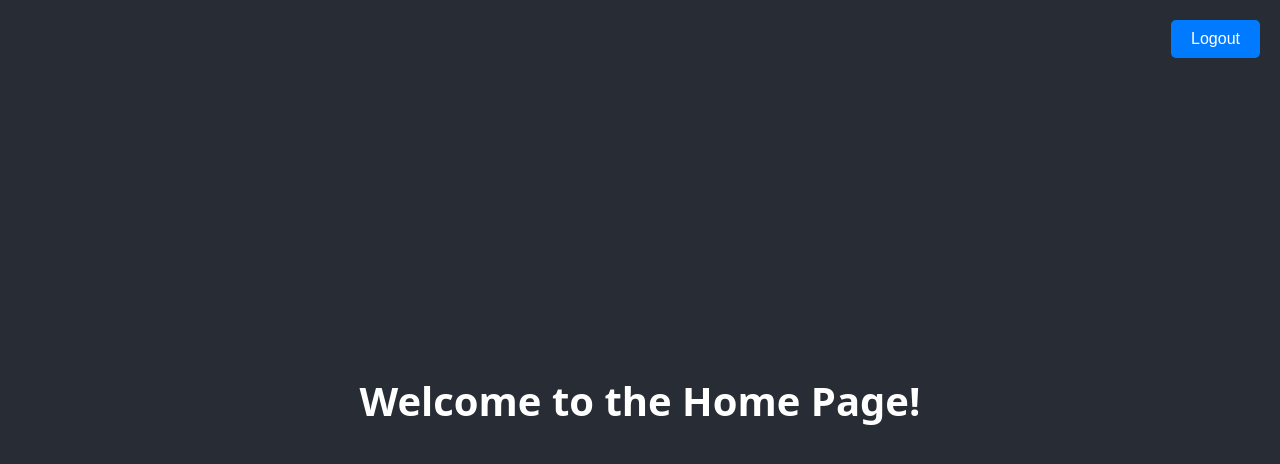
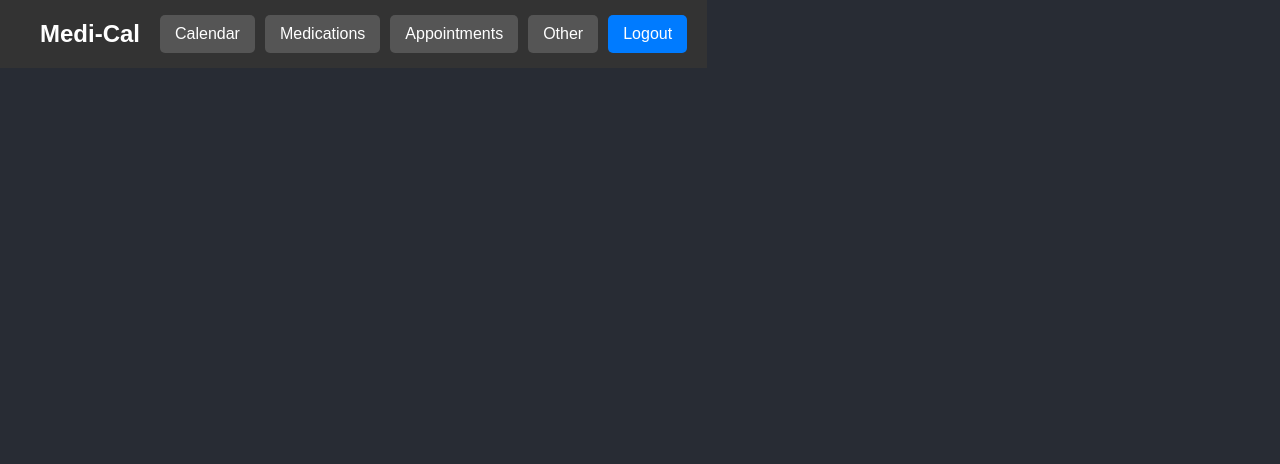
Before and after one commit to Ubry004/CEN3031-Project, a React (Create React App) app: page /home in a window 1280 px wide. Shown: the top 464 px of the page. Built offline with nearby package versions, Linux system fonts and the light colour scheme.

Commit message:
started polishing homepage with a ribbon/navbar at the top of page

```diff
--- a/src/HomePage.css
+++ b/src/HomePage.css
@@ -1,15 +1,35 @@
-/* HomePage.css */
+/* Basic layout for homepage */
 
-
-
-  h1 {
-    font-size: 2.5rem;
-    margin-bottom: 20px;
+.homepage {
+  font-family: Arial, sans-serif;
 }
 
-  button {
+/* Top ribbon style */
+.homepage-header {
+  display: flex;
+  position: fixed;
+  width: stretch;
+  top: 0;
+  left: 0;
+  justify-content: space-between;
+  align-items: center;
   padding: 10px 20px;
+  background-color: #333333;
+  color: white;
+}
+
+/* Logo styling */
+.logo {
+  font-size: 1.5rem;
+  font-weight: bold;
+  padding: 10px 20px;
+}
+
+/* Logout button styling */
+.logout-button {
+  padding: 10px 15px;
   font-size: 1rem;
+  gap: 10px;
   border: none;
   border-radius: 5px;
   background-color: #007bff;
@@ -18,6 +38,42 @@
   transition: background-color 0.3s ease;
 }
 
-  button:hover {
+.logout-button:hover {
   background-color: #0056b3;
 }
+
+/* Tab link styling */
+.tabs {
+  display: flex;
+  gap: 10px;
+}
+
+.tablink {
+  background-color: #555;
+  color: white;
+  border: none;
+  border-radius: 5px;
+  cursor: pointer;
+  padding: 10px 15px;
+  font-size: 1rem;
+  transition: background-color 0.3s ease;
+}
+
+.tablink:hover {
+  background-color: #777;
+}
+
+/* Tab content styling */
+.tabcontent {
+  display: none;
+  width: 500px;
+  padding: 50px;
+  text-align: center;
+  color: white;
+}
+
+/* Individual tab colors */
+#Calendar { background-color: red; }
+#Medications { background-color: green; }
+#Appointments { background-color: blue; }
+#Other { background-color: orange; }
--- a/src/HomePage.js
+++ b/src/HomePage.js
@@ -13,12 +13,58 @@ const HomePage = ({ token, setToken }) => {
 
   console.log('Current Token:', token); // Debugging line to check the token
 
+  const navBar = (cityName, element, color) => {  // copied from https://www.w3schools.com/howto/howto_js_tab_header.asp
+    var i, tabcontent, tablinks;
+    tabcontent = document.getElementsByClassName("tabcontent");
+    for (i = 0; i < tabcontent.length; i++) {
+      tabcontent[i].style.display = "none";
+    }
+    tablinks = document.getElementsByClassName("tablink");
+    for (i = 0; i < tablinks.length; i++) {
+      tablinks[i].style.backgroundColor = "";
+    }
+    const navElement = document.getElementById(cityName);
+    if (navElement) {
+      navElement.style.display = "block";
+      element.style.backgroundColor = color;
+      console.log(`Updated ${cityName} tab with color ${color}`);
+    } else {
+      console.error(`Element with id ${cityName} not found`);
+    }
+  };
+
   return (
-    <div className="homepage-container">
-      <h1>Welcome to the Home Page!</h1>
-      <button onClick={handleLogout} style={{ position: 'absolute', right: '20px', top: '20px' }}> {/* Logout button */}
-        Logout
-      </button>
+    <div className="homepage">
+      <header className="homepage-header">
+        <div className="logo"> {/* Placeholder for logo */}
+          Medi-Cal
+        </div>
+        <div className="tabs">
+          <button className="tablink" onClick={(e) => navBar('Calendar', e.target, 'red')}>Calendar</button>
+          <button className="tablink" onClick={(e) => navBar('Medications', e.target, 'green')}>Medications</button>
+          <button className="tablink" onClick={(e) => navBar('Appointments', e.target, 'blue')}>Appointments</button>
+          <button className="tablink" onClick={(e) => navBar('Other', e.target, 'orange')}>Other</button>
+          <button className="logout-button" onClick={handleLogout}>
+          Logout
+        </button>
+        </div>
+      </header>
+      <div id="Calendar" className="tabcontent">
+        <h1>Calendar</h1>
+        <p> . . . </p>
+      </div>
+      <div id="Medications" className="tabcontent">
+        <h1>Medications</h1>
+        <p> . . . </p>
+      </div>
+      <div id="Appointments" className="tabcontent">
+        <h1>Appointments</h1>
+        <p> . . . </p>
+      </div>
+      <div id="Other" className="tabcontent">
+        <h1>Other</h1>
+        <p> . . . </p>
+      </div>
     </div>
   );
 };
```
Lines whose indentation alone changed are shown as unchanged.
